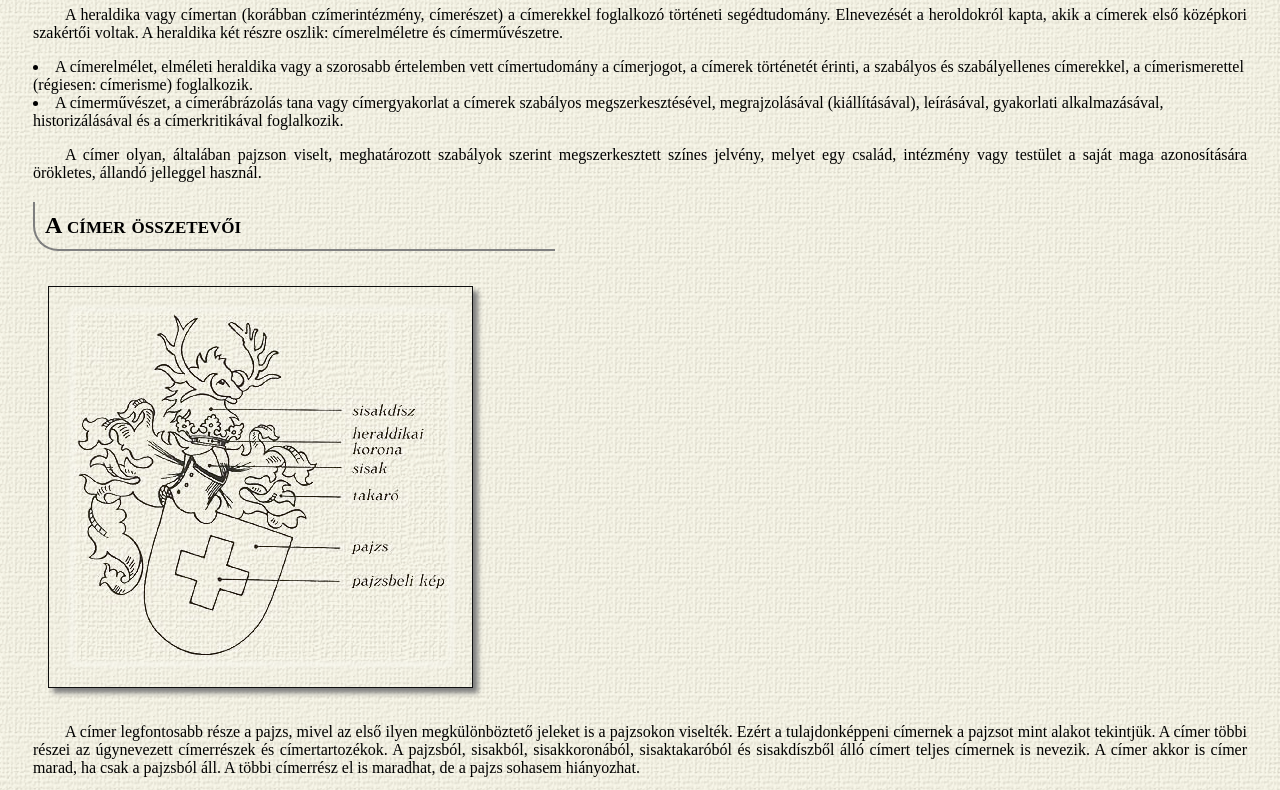
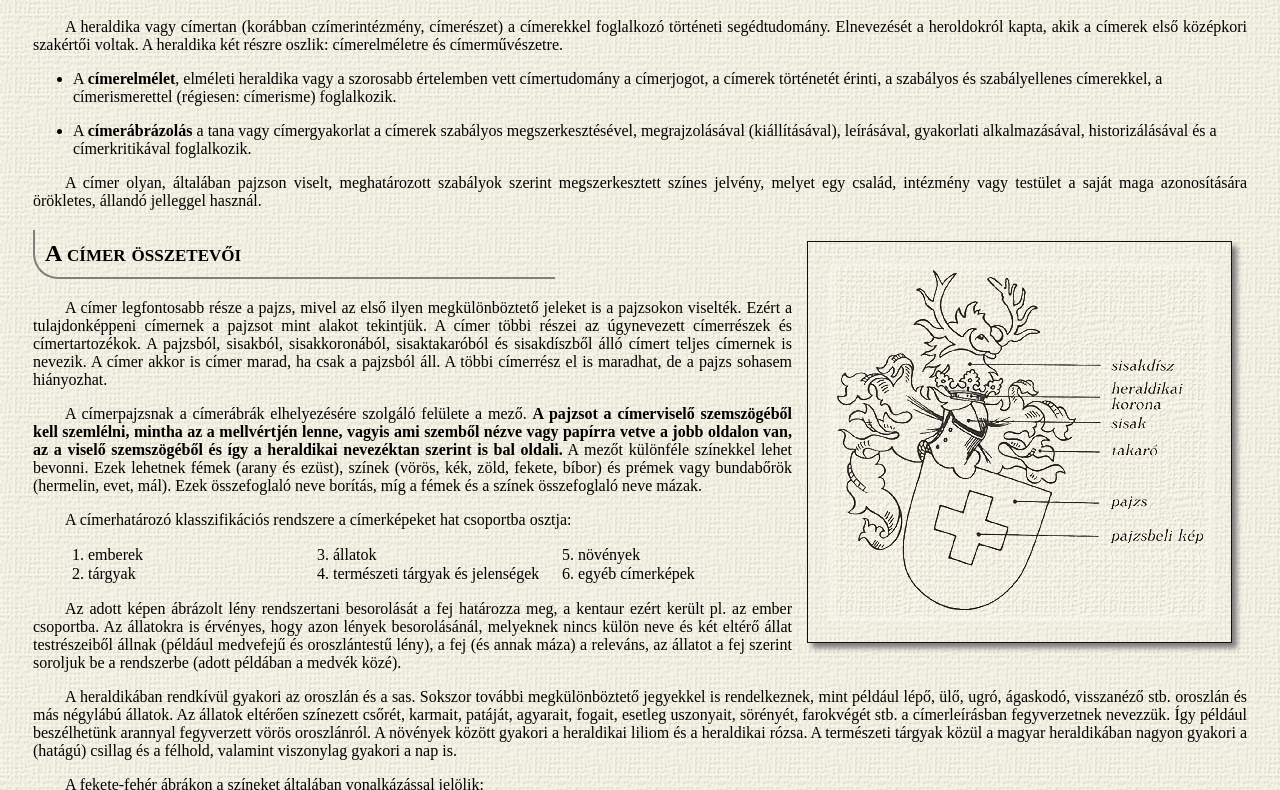
Before and after one commit to Vidabence12/Heraldika-K-SZ, a plain HTML site: page INDEX.HTML in a window 1280 px wide. Shown: the part 109-899 px from the top of the page. Drawn offline with Linux system fonts and the light colour scheme.

Commit message:
KESZ!!!!

```diff
--- a/INDEX.HTML
+++ b/INDEX.HTML
@@ -7,36 +7,36 @@
     <link rel="stylesheet" href="cimer.css">
 </head>
 <body>
-    <h1>Heraldika</h1>
+    <h1>Heraldika<a href="https://hu.wikipedia.org/wiki/Heraldika" target="_blank " style="font-size: smaller; vertical-align: super;"><sup>*</sup></a>
+    </h1>
 
 <p>A heraldika vagy címertan (korábban czímerintézmény, címerészet) a címerekkel foglalkozó történeti segédtudomány. Elnevezését a heroldokról kapta, akik a címerek első középkori szakértői voltak. A heraldika két részre oszlik: címerelméletre és címerművészetre.</p>
+<ul>
+    <li>
+        A <span class="fk">címerelmélet</span>, elméleti heraldika vagy a szorosabb értelemben vett címertudomány a címerjogot, a címerek történetét érinti, a szabályos és szabályellenes címerekkel, a címerismerettel (régiesen: címerisme) foglalkozik.
+    </li>
+</ul>
+<ul>
+    <li>
+        A <span class="fk">címerábrázolás</span> a  tana vagy címergyakorlat a címerek szabályos megszerkesztésével, megrajzolásával (kiállításával), leírásával, gyakorlati alkalmazásával, historizálásával és a címerkritikával foglalkozik.
+    </li>
+</ul>
+<p>A címer olyan, általában pajzson viselt, meghatározott szabályok szerint megszerkesztett színes jelvény, melyet egy család, intézmény vagy testület a saját maga azonosítására örökletes, állandó jelleggel használ.</p>
 
-<li>A címerelmélet, elméleti heraldika vagy a szorosabb értelemben vett címertudomány a címerjogot, a címerek történetét érinti, a szabályos és szabályellenes címerekkel, a címerismerettel (régiesen: címerisme) foglalkozik.</li>
-<li>A címerművészet, a címerábrázolás tana vagy címergyakorlat a címerek szabályos megszerkesztésével, megrajzolásával (kiállításával), leírásával, gyakorlati alkalmazásával, historizálásával és a címerkritikával foglalkozik.</li>
-
-<P>A címer olyan, általában pajzson viselt, meghatározott szabályok szerint megszerkesztett színes jelvény, melyet egy család, intézmény vagy testület a saját maga azonosítására örökletes, állandó jelleggel használ.</P>
+<img id="teljes" src="teljescimer.png" alt="Telsejcímer" title="A teljse címer részei">
 
 <h2>A címer összetevői</h2>
-<img src="teljescimer.png" alt="Teljes címer részei" title="Teljes címer részei">
 
-
-<P>A címer legfontosabb része a pajzs, mivel az első ilyen megkülönböztető jeleket is a pajzsokon viselték. Ezért a tulajdonképpeni címernek a pajzsot mint alakot tekintjük. A címer többi részei az úgynevezett címerrészek és címertartozékok. A pajzsból, sisakból, sisakkoronából, sisaktakaróból és sisakdíszből álló címert teljes címernek is nevezik. A címer akkor is címer marad, ha csak a pajzsból áll. A többi címerrész el is maradhat, de a pajzs sohasem hiányozhat.</P>
-
-<P>A címerpajzsnak a címerábrák elhelyezésére szolgáló felülete a mező. <b>A pajzsot a címerviselő szemszögéből kell szemlélni, mintha az a mellvértjén lenne, vagyis ami szemből nézve vagy papírra vetve a jobb oldalon van, az a viselő szemszögéből és így a heraldikai nevezéktan szerint is bal oldali.</b> A mezőt különféle színekkel lehet bevonni. Ezek lehetnek fémek (arany és ezüst), színek (vörös, kék, zöld, fekete, bíbor) és prémek vagy bundabőrök (hermelin, evet, mál). Ezek összefoglaló neve borítás, míg a fémek és a színek összefoglaló neve mázak.</P>
-
+<p>A címer legfontosabb része a pajzs, mivel az első ilyen megkülönböztető jeleket is a pajzsokon viselték. Ezért a tulajdonképpeni címernek a pajzsot mint alakot tekintjük. A címer többi részei az úgynevezett címerrészek és címertartozékok. A pajzsból, sisakból, sisakkoronából, sisaktakaróból és sisakdíszből álló címert teljes címernek is nevezik. A címer akkor is címer marad, ha csak a pajzsból áll. A többi címerrész el is maradhat, de a pajzs sohasem hiányozhat.</p>
+<p>A címerpajzsnak a címerábrák elhelyezésére szolgáló felülete a mező. <span class="fk">A pajzsot a címerviselő szemszögéből kell szemlélni, mintha az a mellvértjén lenne, vagyis ami szemből nézve vagy papírra vetve a jobb oldalon van, az a viselő szemszögéből és így a heraldikai nevezéktan szerint is bal oldali.</span> A mezőt különféle színekkel lehet bevonni. Ezek lehetnek fémek (arany és ezüst), színek (vörös, kék, zöld, fekete, bíbor) és prémek vagy bundabőrök (hermelin, evet, mál). Ezek összefoglaló neve borítás, míg a fémek és a színek összefoglaló neve mázak.</p>
 <p>A címerhatározó klasszifikációs rendszere a címerképeket hat csoportba osztja:</p>
 
-emberek ; tárgyak ; állatok ; természeti tárgyak és jelenségek ; növények ; egyéb címerképek
+        <ol class="hasab"> <li>emberek</li> <li>tárgyak</li> <li>állatok</li>  <li>természeti tárgyak és jelenségek</li>  <li>növények</li> <li>egyéb címerképek</li> </ol>
 
 <p>Az adott képen ábrázolt lény rendszertani besorolását a fej határozza meg, a kentaur ezért került pl. az ember csoportba. Az állatokra is érvényes, hogy azon lények besorolásánál, melyeknek nincs külön neve és két eltérő állat testrészeiből állnak (például medvefejű és oroszlántestű lény), a fej (és annak máza) a releváns, az állatot a fej szerint soroljuk be a rendszerbe (adott példában a medvék közé).</p>
-
 <p>A heraldikában rendkívül gyakori az oroszlán és a sas. Sokszor további megkülönböztető jegyekkel is rendelkeznek, mint például lépő, ülő, ugró, ágaskodó, visszanéző stb. oroszlán és más négylábú állatok. Az állatok eltérően színezett csőrét, karmait, patáját, agyarait, fogait, esetleg uszonyait, sörényét, farokvégét stb. a címerleírásban fegyverzetnek nevezzük. Így például beszélhetünk arannyal fegyverzett vörös oroszlánról. A növények között gyakori a heraldikai liliom és a heraldikai rózsa. A természeti tárgyak közül a magyar heraldikában nagyon gyakori a (hatágú) csillag és a félhold, valamint viszonylag gyakori a nap is.</p>
 
-A fekete-fehér ábrákon a színeket általában vonalkázással jelölik:
-
-
-<footer>
-    Forrás: <a href="https://hu.wikipedia.org/wiki/Heraldika"></a>
-</footer>
+<p>A fekete-fehér ábrákon a színeket általában vonalkázással jelölik:</p>
+<img id="vonalkazas" src="vonalkazas.png" alt="Vonalkázás" title="Vonalkázás">
 </body>
 </html>
```
